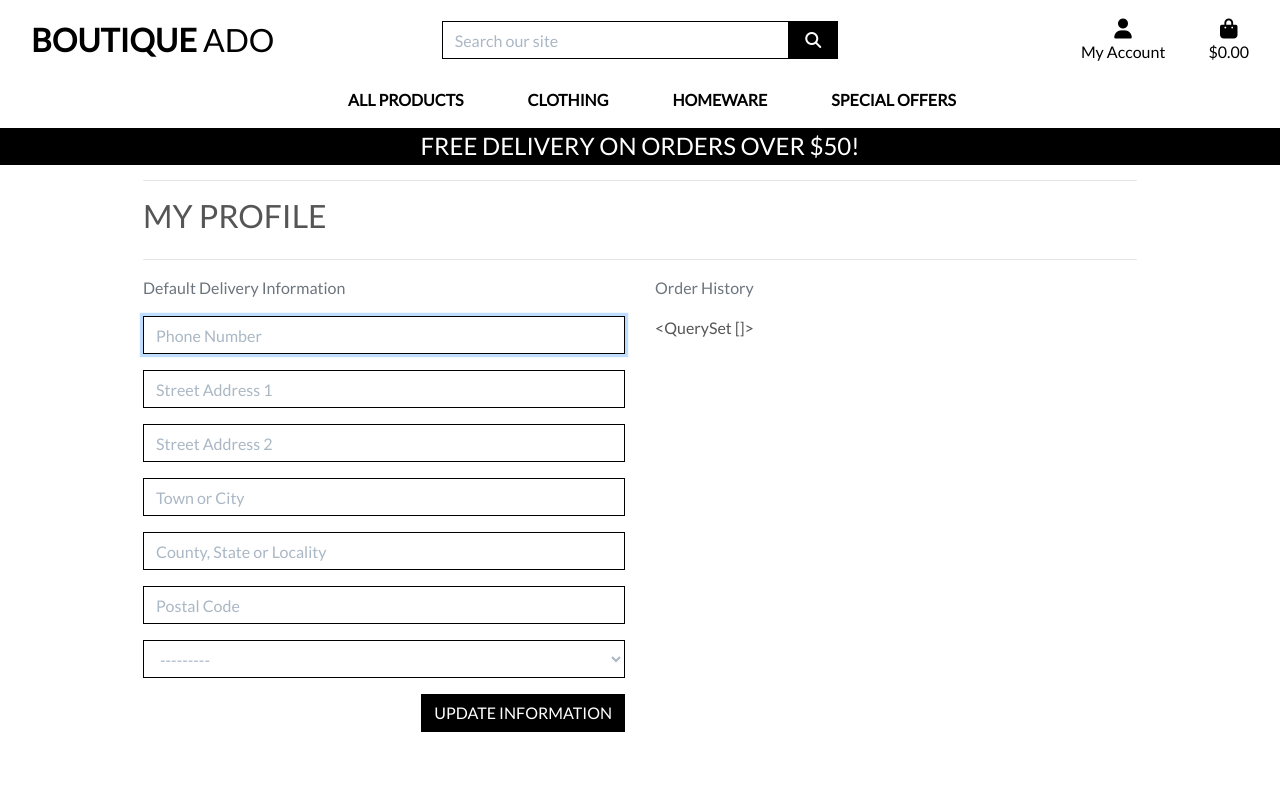
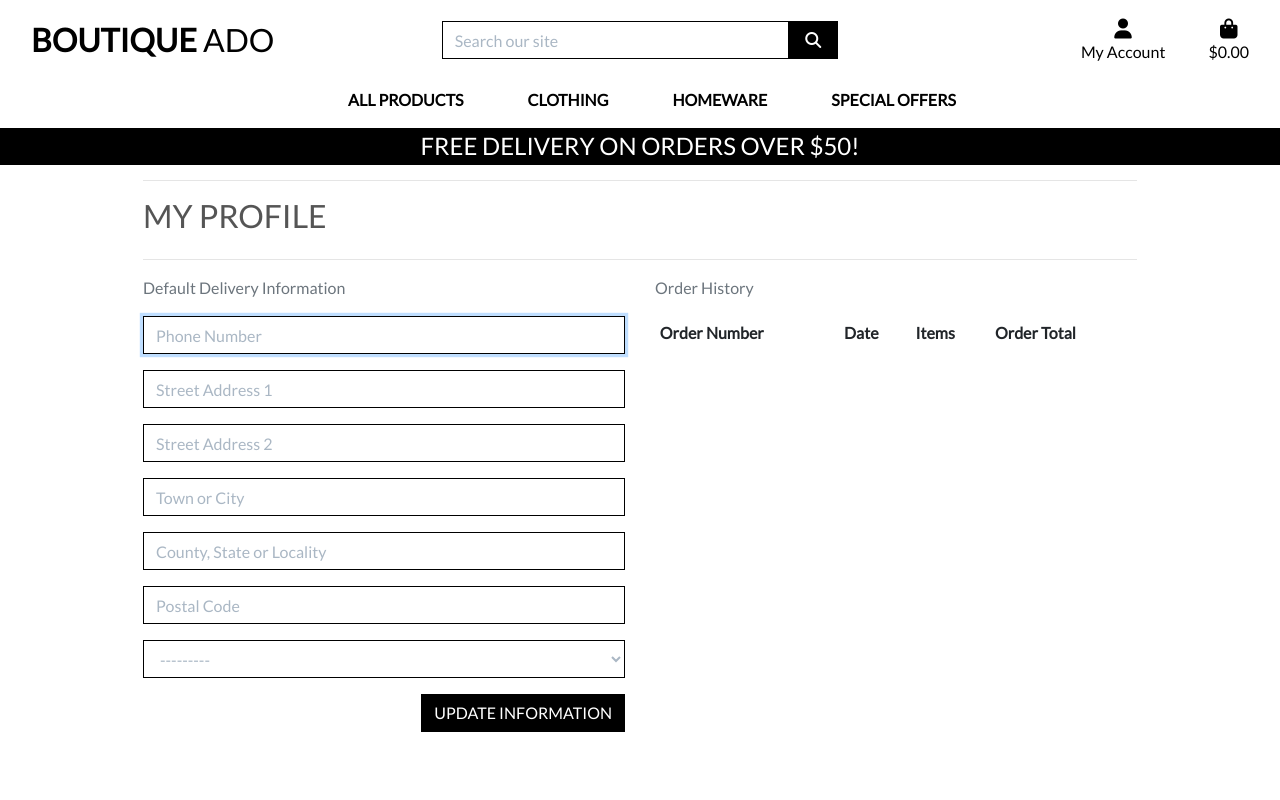
Before and after one commit to TheDKnight/PP5-ECOM-BabyBeloved, a Django app: page /profile/ in a window 1280 px wide. Run offline with Django 3.2, Linux system fonts and the light colour scheme; a user stored in the database is signed in; data comes from the database, SQL or seed files in the repository; both versions use the stored data as it was after the commit; lists and menus that the app fills with data are empty; some libraries are stand-ins or nearby versions.

Commit message:
finsihed profile app

```diff
--- a/baby_beloved/baby_beloved/settings.py
+++ b/baby_beloved/baby_beloved/settings.py
@@ -181,3 +181,4 @@
 STRIPE_PUBLIC_KEY = os.environ.get('STRIPE_PUBLIC_KEY')
 STRIPE_SECRET_KEY = os.environ.get('STRIPE_SECRET_KEY')
 STRIPE_WH_SECRET = os.environ.get('STRIPE_WH_SECRET')
+DEFAULT_FROM_EMAIL = 'boutiqueado@example.com'
--- a/baby_beloved/checkout/admin.py
+++ b/baby_beloved/checkout/admin.py
@@ -15,7 +15,7 @@
                        'grand_total', 'original_bag',
                        'stripe_pid')
 
-    fields = ('order_number', 'date', 'full_name',
+    fields = ('order_number', 'user_profile', 'date', 'full_name',
               'email', 'phone_number', 'country',
               'postcode', 'town_or_city', 'street_address1',
               'street_address2', 'county', 'delivery_cost',
@@ -28,5 +28,4 @@
 
     ordering = ('-date',)
 
-
 admin.site.register(Order, OrderAdmin)
--- /dev/null
+++ b/baby_beloved/checkout/templates/checkout/confirmation_emails/confirmation_email_subject.txt
@@ -0,0 +1 @@
+Boutique Ado Confirmation for Order Number {{ order.order_number }}
--- a/baby_beloved/profiles/static/profiles/css/profile.css
+++ b/baby_beloved/profiles/static/profiles/css/profile.css
@@ -1,3 +1,8 @@
+.order-history {
+    max-height: 416px; /* height of profile form + submit button */
+    overflow-y: auto;
+}
+
 #profile-update-form .form-control {
     color: #000;
 }
--- a/baby_beloved/profiles/templates/profiles/profile.html
+++ b/baby_beloved/profiles/templates/profiles/profile.html
@@ -34,7 +34,43 @@
             </div>
             <div class="col-12 col-lg-6">
                 <p class="text-muted">Order History</p>
-                {{ orders }}
+                <div class="order-history table-responsive">
+                    <table class="table table-sm table-borderless">
+                        <thead>
+                            <tr>
+                                <th>Order Number</th>
+                                <th>Date</th>
+                                <th>Items</th>
+                                <th>Order Total</th>
+                            </tr>
+                        </thead>
+                        <tbody>
+                            {% for order in orders %}
+                                <tr>
+                                    <td>
+                                        <a href="{% url 'order_history' order.order_number %}"
+                                        title="{{ order.order_number }}">
+                                            {{ order.order_number|truncatechars:6 }}
+                                        </a>
+                                    </td>
+                                    <td>{{ order.date }}</td>
+                                    <td>
+                                        <ul class="list-unstyled">
+                                            {% for item in order.lineitems.all %}
+                                                <li class="small">
+                                                    {% if item.product.has_sizes %}
+                                                        Size {{ item.product.size|upper }}
+                                                    {% endif %}{{ item.product.name }} x{{ item.quantity }}
+                                                </li>
+                                            {% endfor %}
+                                        </ul>
+                                    </td>
+                                    <td>${{ order.grand_total }}</td>
+                                </tr>
+                            {% endfor %}
+                        </tbody>
+                    </table>
+                </div>
             </div>
         </div>
 {% endblock %}
--- a/baby_beloved/profiles/urls.py
+++ b/baby_beloved/profiles/urls.py
@@ -2,5 +2,6 @@
 from . import views
 
 urlpatterns = [
-    path('', views.profile, name='profile')
+    path('', views.profile, name='profile'),
+    path('order_history/<order_number>', views.order_history, name='order_history'),
 ]
--- a/baby_beloved/profiles/views.py
+++ b/baby_beloved/profiles/views.py
@@ -4,6 +4,7 @@
 from .models import UserProfile
 from .forms import UserProfileForm
 
+from checkout.models import Order
 
 def profile(request):
     """ Display the user's profile. """
@@ -26,3 +27,20 @@
     }
 
     return render(request, template, context)
+
+
+def order_history(request, order_number):
+    order = get_object_or_404(Order, order_number=order_number)
+
+    messages.info(request, (
+        f'This is a past confirmation for order number {order_number}. '
+        'A confirmation email was sent on the order date.'
+    ))
+
+    template = 'checkout/checkout_success.html'
+    context = {
+        'order': order,
+        'from_profile': True,
+    }
+
+    return render(request, template, context)
```
Also changed, not shown: baby_beloved/checkout/static/checkout/js/stripe_elements.js (+7 -7 lines), baby_beloved/checkout/templates/checkout/checkout_success.html (+11 -4 lines), baby_beloved/checkout/templates/checkout/confirmation_emails/confirmation_email_body.txt (added, +22 -0 lines), baby_beloved/checkout/views.py (+47 -3 lines), baby_beloved/checkout/webhook_handler.py (+39 -0 lines), baby_beloved/db.sqlite3.
